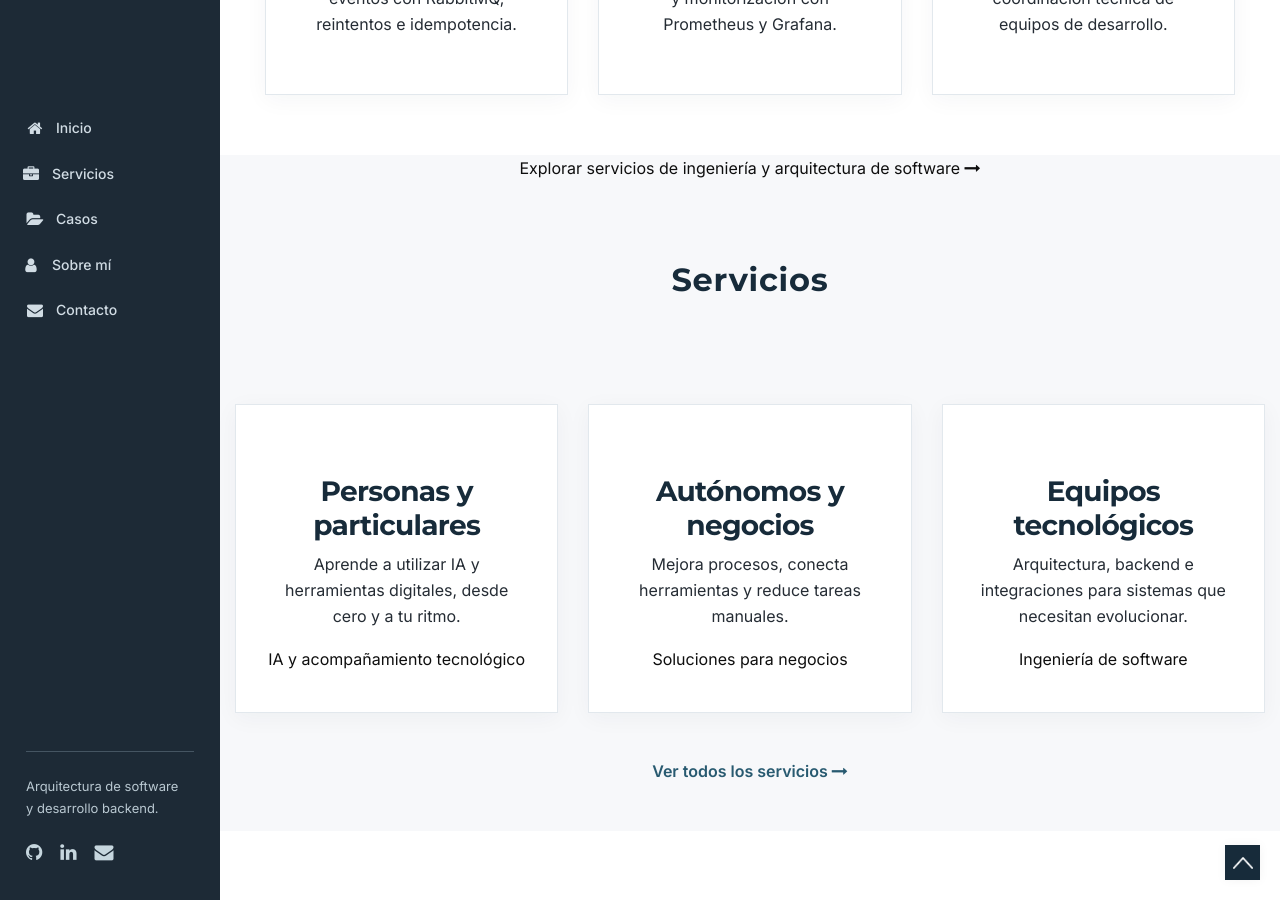
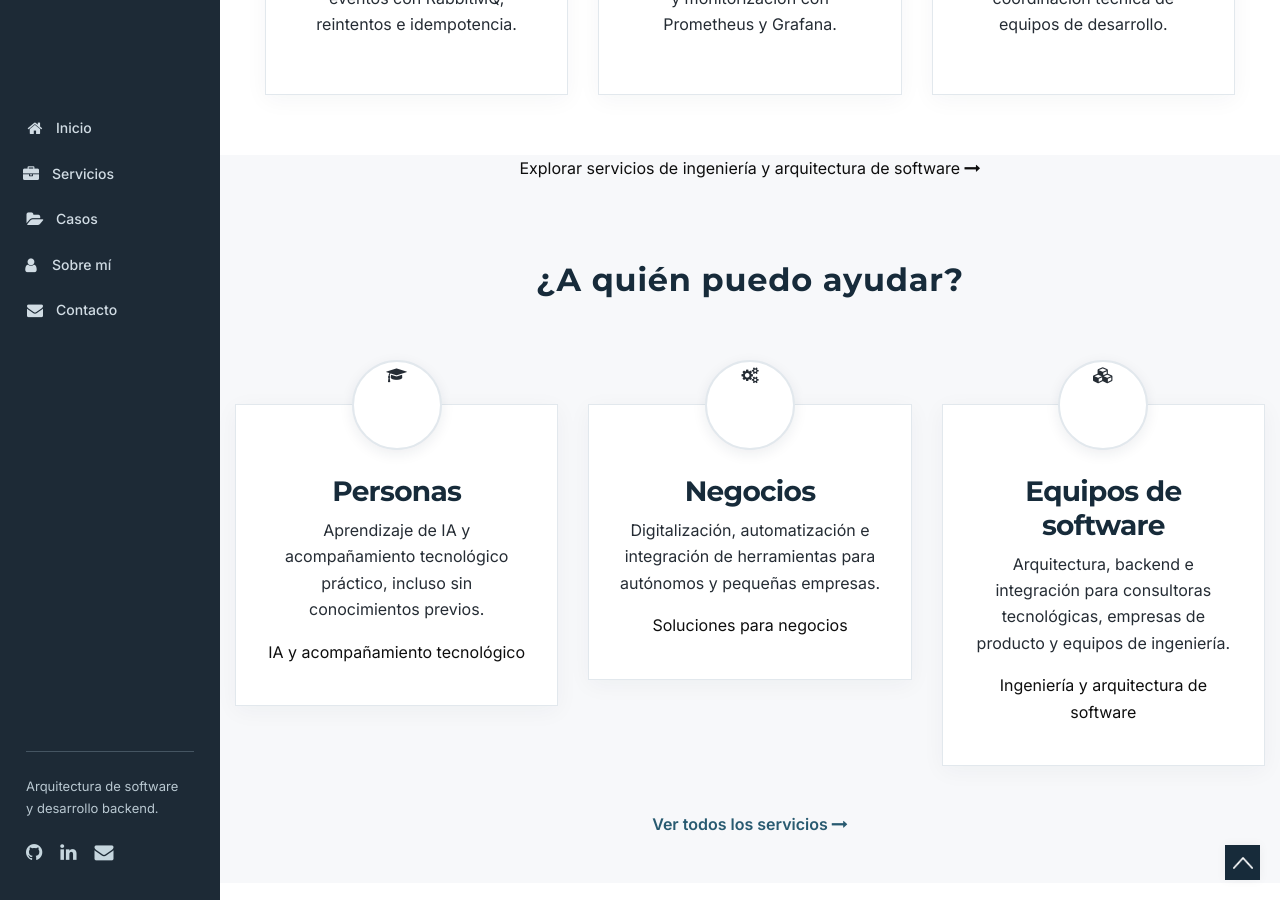
Before and after one commit to dabiz-me/dabiz.me, a Jekyll site: the page built from index.html, in a window 1280 px wide and 900 px high, scrolled down 1222 px. Built offline with Jekyll 4.4.1, drawn with Linux system fonts in a browser that asks for light colours.

Commit message:
feat(v3.1): restore original technical landing and preserve commercial audiences

```diff
--- a/_includes/audience_section.html
+++ b/_includes/audience_section.html
@@ -1,10 +1,31 @@
 <section class="full-page clearfix dabiz-audiences" id="services" aria-labelledby="audiences-title">
   <div class="container-fluid">
-    <div class="section-title text-center"><div class="border-center"></div><h2 id="audiences-title">Servicios</h2><div class="border-center"></div></div>
+    <div class="section-title text-center"><div class="border-center"></div><h2 id="audiences-title">¿A quién puedo ayudar?</h2><div class="border-center"></div></div>
     <div class="row">
-      <div class="col-lg-4 col-md-6 dabiz-audience-column"><article class="services-box text-center"><h3>Personas y particulares</h3><p>Aprende a utilizar IA y herramientas digitales, desde cero y a tu ritmo.</p><a href="{{ '/ia-y-tecnologia/' | relative_url }}">IA y acompañamiento tecnológico</a></article></div>
-      <div class="col-lg-4 col-md-6 dabiz-audience-column"><article class="services-box text-center"><h3>Autónomos y negocios</h3><p>Mejora procesos, conecta herramientas y reduce tareas manuales.</p><a href="{{ '/soluciones-negocios/' | relative_url }}">Soluciones para negocios</a></article></div>
-      <div class="col-lg-4 col-md-6 dabiz-audience-column"><article class="services-box text-center"><h3>Equipos tecnológicos</h3><p>Arquitectura, backend e integraciones para sistemas que necesitan evolucionar.</p><a href="{{ '/ingenieria-software/' | relative_url }}">Ingeniería de software</a></article></div>
+      <div class="col-lg-4 col-md-6 dabiz-audience-column">
+        <article class="services-box text-center">
+          <div class="services-box-logo dabiz-audience-icon" aria-hidden="true"><i class="fa fa-graduation-cap"></i></div>
+          <h3>Personas</h3>
+          <p>Aprendizaje de IA y acompañamiento tecnológico práctico, incluso sin conocimientos previos.</p>
+          <a href="{{ '/ia-y-tecnologia/' | relative_url }}">IA y acompañamiento tecnológico</a>
+        </article>
+      </div>
+      <div class="col-lg-4 col-md-6 dabiz-audience-column">
+        <article class="services-box text-center">
+          <div class="services-box-logo dabiz-audience-icon" aria-hidden="true"><i class="fa fa-cogs"></i></div>
+          <h3>Negocios</h3>
+          <p>Digitalización, automatización e integración de herramientas para autónomos y pequeñas empresas.</p>
+          <a href="{{ '/soluciones-negocios/' | relative_url }}">Soluciones para negocios</a>
+        </article>
+      </div>
+      <div class="col-lg-4 col-md-6 dabiz-audience-column">
+        <article class="services-box text-center">
+          <div class="services-box-logo dabiz-audience-icon" aria-hidden="true"><i class="fa fa-cubes"></i></div>
+          <h3>Equipos de software</h3>
+          <p>Arquitectura, backend e integración para consultoras tecnológicas, empresas de producto y equipos de ingeniería.</p>
+          <a href="{{ '/ingenieria-software/' | relative_url }}">Ingeniería y arquitectura de software</a>
+        </article>
+      </div>
     </div>
     <p class="text-center dabiz-audience-more"><a href="{{ '/servicios/' | relative_url }}">Ver todos los servicios <i class="fa fa-long-arrow-right" aria-hidden="true"></i></a></p>
   </div>
```
